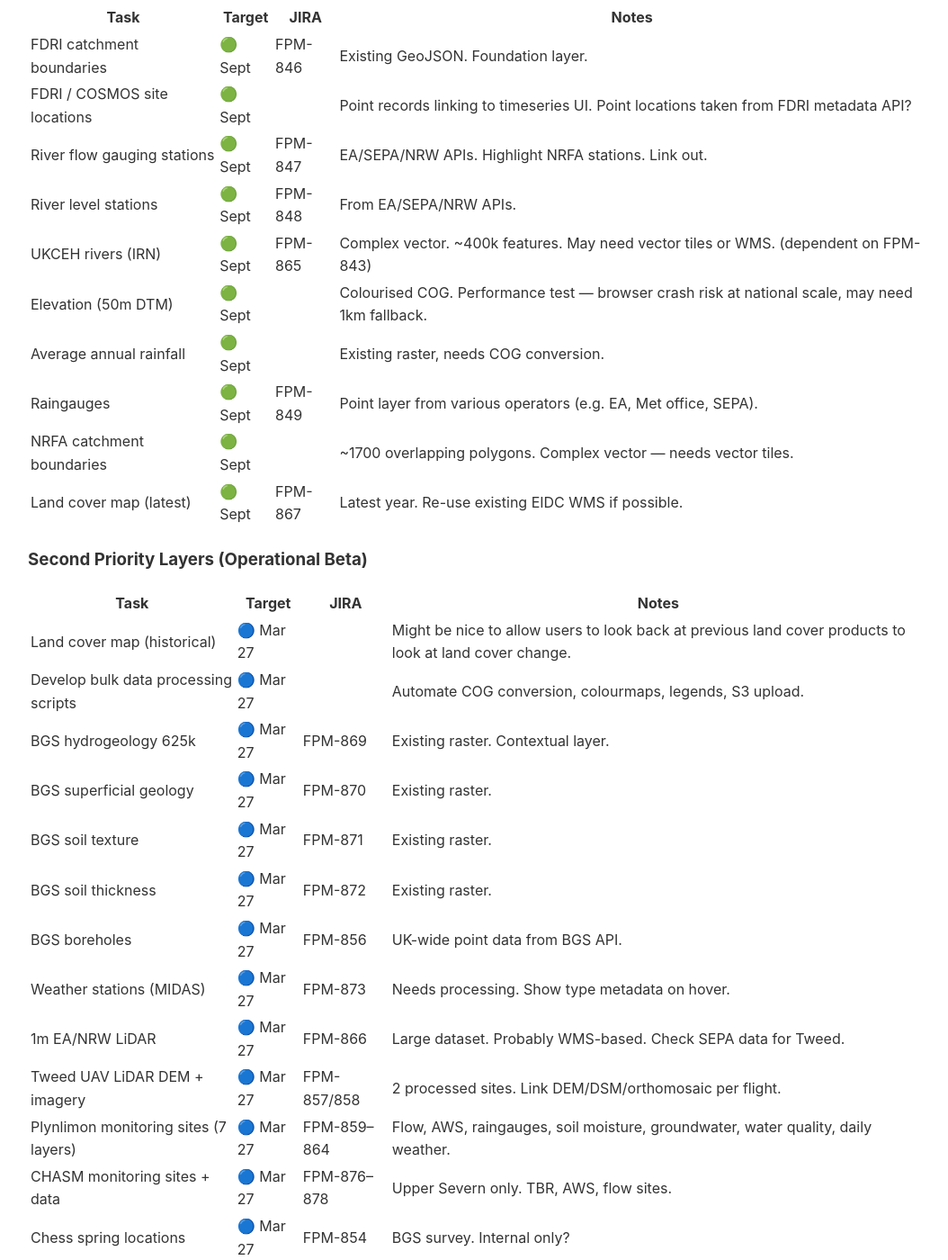
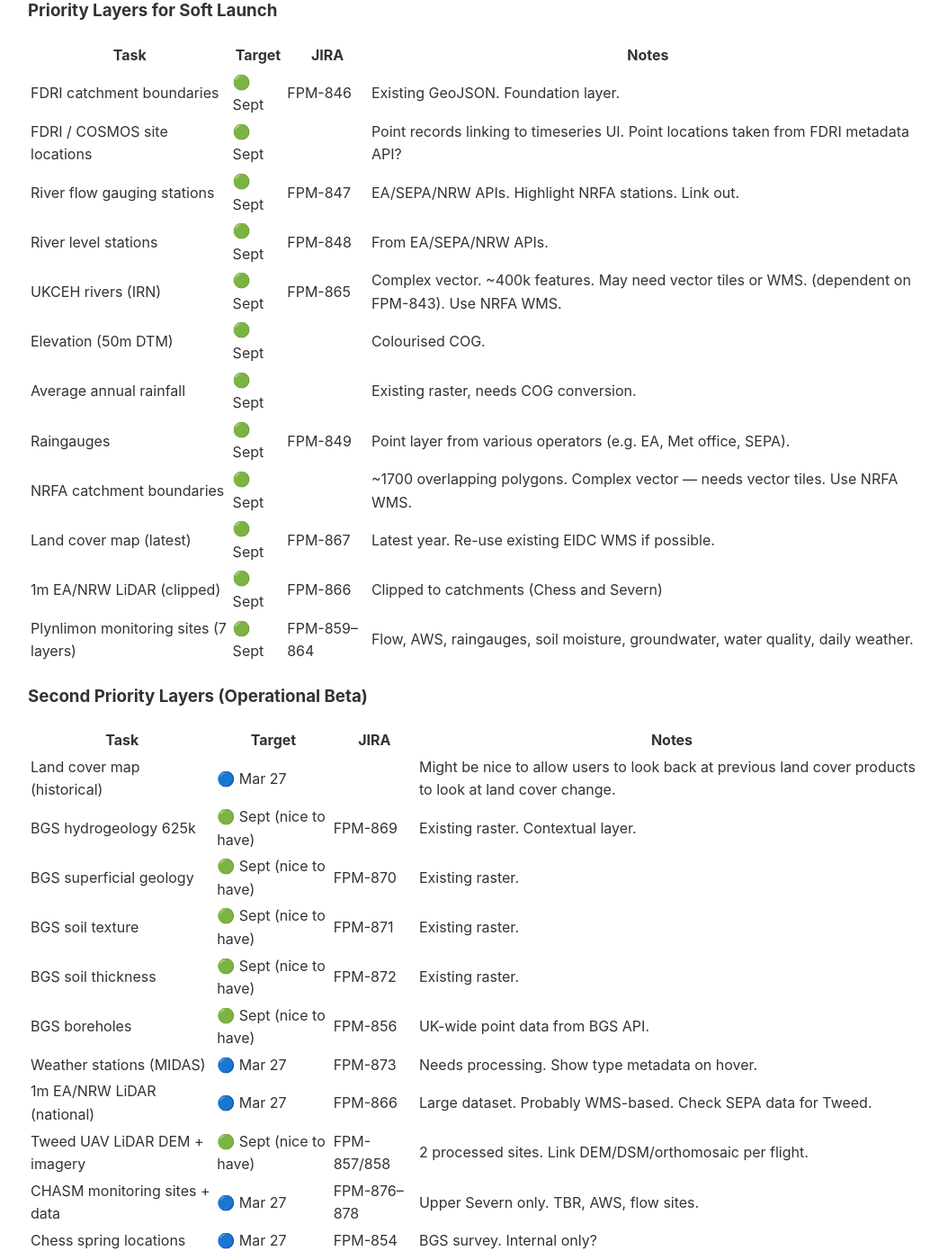
Before and after one commit to NERC-CEH/fdri_words, a Jekyll site: the page built from geospatial/dp10_year3_prioritisation.md, in a window 1280 px wide and 1400 px high, scrolled down 2997 px. Shown: the whole window at 90% size, without its empty margins (109-1163 px from the left). Built offline with Jekyll 4.4.1, drawn with Linux system fonts in a browser that asks for light colours; our own code applies the rules of GitHub Pages for plain Markdown files; some of the changed text lies outside the part shown.

Commit message:
Revise prioritization of geospatial data layers

```diff
--- a/geospatial/dp10_year3_prioritisation.md
+++ b/geospatial/dp10_year3_prioritisation.md
@@ -91,28 +93,28 @@
 | FDRI / COSMOS site locations | 🟢 Sept | | Point records linking to timeseries UI. Point locations taken from FDRI metadata API? |
 | River flow gauging stations | 🟢 Sept | FPM-847 | EA/SEPA/NRW APIs. Highlight NRFA stations. Link out. |
 | River level stations | 🟢 Sept | FPM-848 | From EA/SEPA/NRW APIs. |
-| UKCEH rivers (IRN) | 🟢 Sept | FPM-865 | Complex vector. ~400k features. May need vector tiles or WMS. (dependent on FPM-843) |
-| Elevation (50m DTM) | 🟢 Sept | | Colourised COG. Performance test — browser crash risk at national scale, may need 1km fallback. |
+| UKCEH rivers (IRN) | 🟢 Sept | FPM-865 | Complex vector. ~400k features. May need vector tiles or WMS. (dependent on FPM-843). Use NRFA WMS. |
+| Elevation (50m DTM) | 🟢 Sept | | Colourised COG. |
 | Average annual rainfall | 🟢 Sept | | Existing raster, needs COG conversion. |
 | Raingauges | 🟢 Sept | FPM-849 | Point layer from various operators (e.g. EA, Met office, SEPA). |
-| NRFA catchment boundaries | 🟢 Sept | | ~1700 overlapping polygons. Complex vector — needs vector tiles. |
+| NRFA catchment boundaries | 🟢 Sept | | ~1700 overlapping polygons. Complex vector — needs vector tiles. Use NRFA WMS. |
 | Land cover map (latest) | 🟢 Sept | FPM-867 | Latest year. Re-use existing EIDC WMS if possible. |
+| 1m EA/NRW LiDAR (clipped) | 🟢 Sept | FPM-866 | Clipped to catchments (Chess and Severn) |
+| Plynlimon monitoring sites (7 layers) | 🟢 Sept | FPM-859–864 | Flow, AWS, raingauges, soil moisture, groundwater, water quality, daily weather. |
 
 ### Second Priority Layers (Operational Beta)
 
 | Task | Target | JIRA | Notes |
 |------|--------|------|-------|
 | Land cover map (historical) | 🔵 Mar 27 | | Might be nice to allow users to look back at previous land cover products to look at land cover change. |
-| Develop bulk data processing scripts | 🔵 Mar 27 | | Automate COG conversion, colourmaps, legends, S3 upload. |
-| BGS hydrogeology 625k | 🔵 Mar 27 | FPM-869 | Existing raster. Contextual layer. |
-| BGS superficial geology | 🔵 Mar 27 | FPM-870 | Existing raster. |
-| BGS soil texture | 🔵 Mar 27 | FPM-871 | Existing raster. |
-| BGS soil thickness | 🔵 Mar 27 | FPM-872 | Existing raster. |
-| BGS boreholes | 🔵 Mar 27 | FPM-856 | UK-wide point data from BGS API. |
+| BGS hydrogeology 625k | 🟢 Sept (nice to have) | FPM-869 | Existing raster. Contextual layer. |
+| BGS superficial geology | 🟢 Sept (nice to have) | FPM-870 | Existing raster. |
+| BGS soil texture | 🟢 Sept (nice to have) | FPM-871 | Existing raster. |
+| BGS soil thickness | 🟢 Sept (nice to have) | FPM-872 | Existing raster. |
+| BGS boreholes | 🟢 Sept (nice to have) | FPM-856 | UK-wide point data from BGS API. |
 | Weather stations (MIDAS) | 🔵 Mar 27 | FPM-873 | Needs processing. Show type metadata on hover. |
-| 1m EA/NRW LiDAR | 🔵 Mar 27 | FPM-866 | Large dataset. Probably WMS-based. Check SEPA data for Tweed. |
-| Tweed UAV LiDAR DEM + imagery | 🔵 Mar 27 | FPM-857/858 | 2 processed sites. Link DEM/DSM/orthomosaic per flight. |
-| Plynlimon monitoring sites (7 layers) | 🔵 Mar 27 | FPM-859–864 | Flow, AWS, raingauges, soil moisture, groundwater, water quality, daily weather. |
+| 1m EA/NRW LiDAR (national) | 🔵 Mar 27 | FPM-866 | Large dataset. Probably WMS-based. Check SEPA data for Tweed. |
+| Tweed UAV LiDAR DEM + imagery | 🟢 Sept (nice to have) | FPM-857/858 | 2 processed sites. Link DEM/DSM/orthomosaic per flight. |
 | CHASM monitoring sites + data | 🔵 Mar 27 | FPM-876–878 | Upper Severn only. TBR, AWS, flow sites. |
 | Chess spring locations | 🔵 Mar 27 | FPM-854 | BGS survey. Internal only? |
 | BGS geophysical survey lines | 🔵 Mar 27 | FPM-855 | Internal only? |
```
Also changed, not shown: other parts of geospatial/dp10_year3_prioritisation.md (+2 -0 lines).
